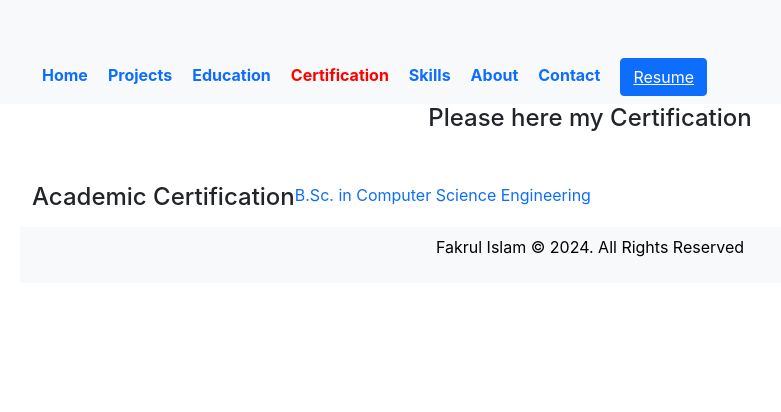
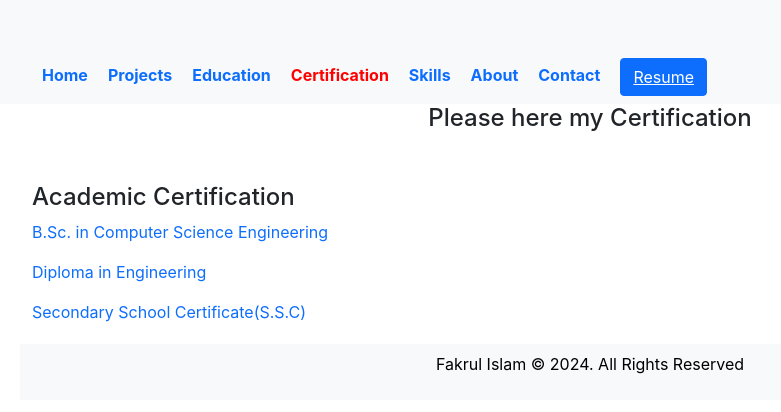
Before and after one commit to fakrulislamchowdhury/fakrul-portfolio, a React (Create React App) app: page /certification in a window 1280 px wide. Shown: the top 412 px of the page, without its empty margins (50-831 px from the left). Built offline with nearby package versions, Linux system fonts and the light colour scheme.

Commit message:
certification page pdf added

```diff
--- a/src/Pages/Certification/Certification.js
+++ b/src/Pages/Certification/Certification.js
@@ -5,10 +5,16 @@ const Certification = () => {
     return (
         <div>
             <h4 className="text-center">Please here my Certification</h4>
-            <div className="container">
+            <div className="container d-flex flex-column">
                 <h4>Academic Certification</h4>
                 <p>
-                    <a className='certificate' href="https://drive.google.com/file/d/1ppWnG49EOZgQ0jiEjVZaeP0Y7eGL3Qmy/view?usp=drive_link" target="_blank" rel="noopener noreferrer">B.Sc. in Computer Science Engineering</a>
+                    <a className='certificate' href="https://drive.google.com/file/d/1ppWnG49EOZgQ0jiEjVZaeP0Y7eGL3Qmy/view" target="_blank" rel="noopener noreferrer">B.Sc. in Computer Science Engineering</a>
+                </p>
+                <p>
+                    <a className='certificate' href="https://drive.google.com/file/d/1AWW9TQNdVudf2ZvjU5Zy0zbmOdsdPbTe/view" target="_blank" rel="noopener noreferrer">Diploma in Engineering</a>
+                </p>
+                <p>
+                    <a className='certificate' href="https://drive.google.com/file/d/1LIXhfTdTYXWZcmQM2uegjXLAA0i2j3bI/view" target="_blank" rel="noopener noreferrer">Secondary School Certificate(S.S.C)</a>
                 </p>
             </div>
         </div>
```
